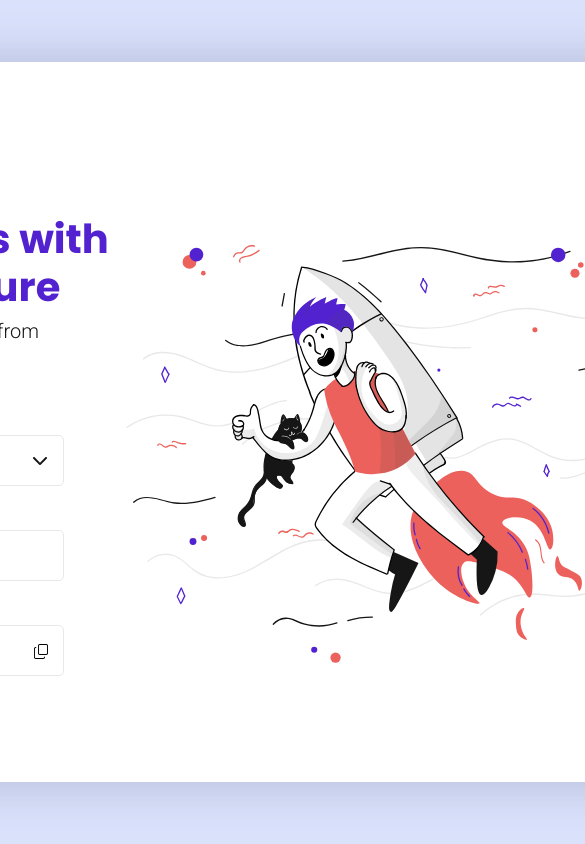
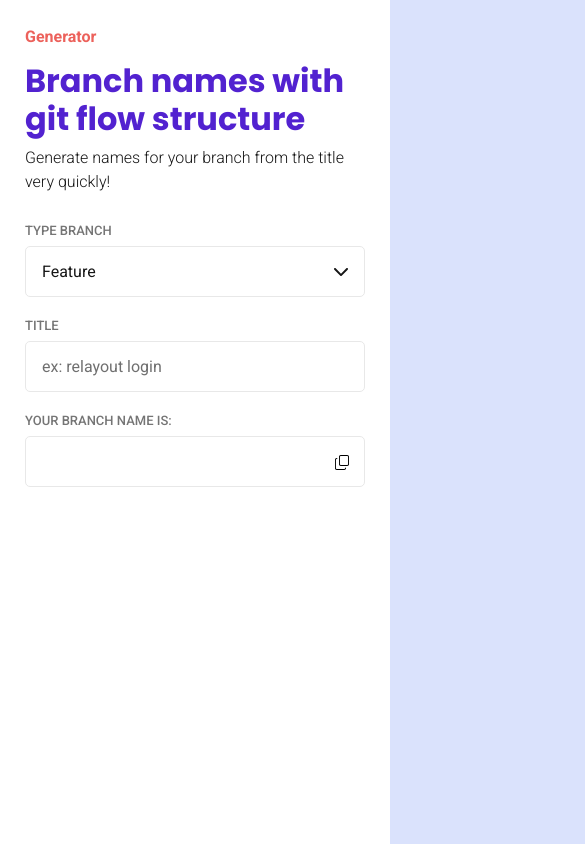
Before and after one commit to gizellysteffanny/branch-name-generate, an Angular app: page / in a window 390 px wide. Shown: the top 844 px of the page, 585 px wide, since content can reach past the window. Built offline with nearby package versions, Linux system fonts and the light colour scheme.

Commit message:
adjusts responsive

```diff
--- a/src/app/components/generate-name/generate-name.component.html
+++ b/src/app/components/generate-name/generate-name.component.html
@@ -1,4 +1,4 @@
-<div class="box-hero">
+<div class="box-hero container">
   <header>
     <h6>Generator</h6>
   </header>
@@ -40,7 +40,7 @@
         </div>
       </form>
     </div>
-    <div class="flex-item hero-img">
+    <div class="flex-item hero-img d-none d-sm-block">
       <img src="assets/img/hero-img.svg" alt="Hero img">
     </div>
   </div>
--- a/src/app/components/generate-name/generate-name.component.scss
+++ b/src/app/components/generate-name/generate-name.component.scss
@@ -1,10 +1,31 @@
+@mixin landscape-phones {
+  @media (max-width: 575.98px) {
+    @content;
+  }
+}
+
+@mixin tablets {
+  @media (min-width: 576px) and (max-width: 768px) {
+    @content;
+  }
+}
+
 .box-hero {
-  height: 720px;
-  width: 1170px;
+  max-width: 1170px;
   border-radius: 24px;
   background-color: #FFFFFF;
   box-shadow: 0 0 52px 0 rgba(138,143,179,0.52);
   padding: 100px;
+
+  @include tablets {
+    padding: 50px;
+  }
+
+  @include landscape-phones {
+    min-height: 100vh;
+    padding: 25px;
+    border-radius: 0;
+  }
 
   header {
     h6 {
@@ -15,6 +36,10 @@
       line-height: 19px;
       margin-bottom: 32px;
       display: inline-block;
+
+      @include landscape-phones {
+        margin-bottom: 16px;
+      }
     }
   }
 
@@ -35,6 +60,11 @@
           letter-spacing: 0;
           line-height: 48px;
           margin-bottom: 8px;
+
+          @include landscape-phones {
+            font-size: 32px;
+            line-height: 38px;
+          }
         }
 
         p {
@@ -46,6 +76,11 @@
           letter-spacing: 0;
           line-height: 24px;
           margin-bottom: 40px;
+
+          @include landscape-phones {
+            font-size: 16px;
+            margin-bottom: 24px;
+          }
         }
 
         .hero-form {
@@ -108,6 +143,12 @@
           }
         }
       }
+
+      &.hero-img {
+        img {
+          max-width: 100%;
+        }
+      }
     }
   }
 }
```
